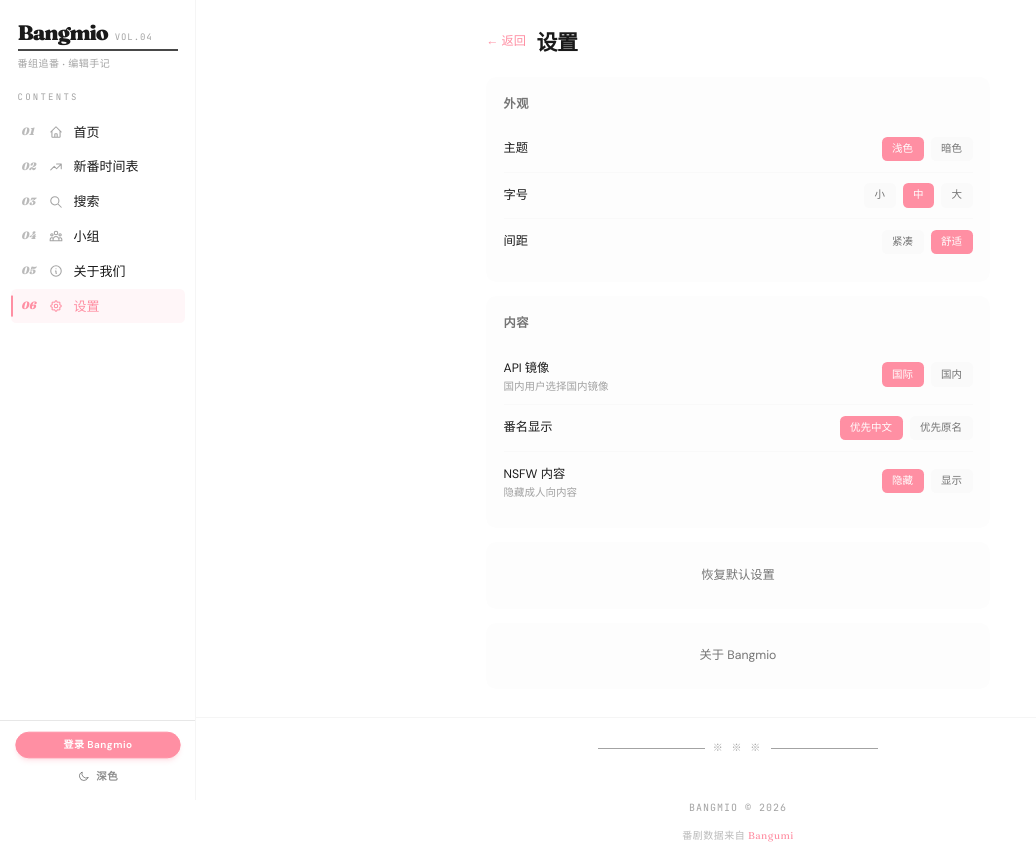
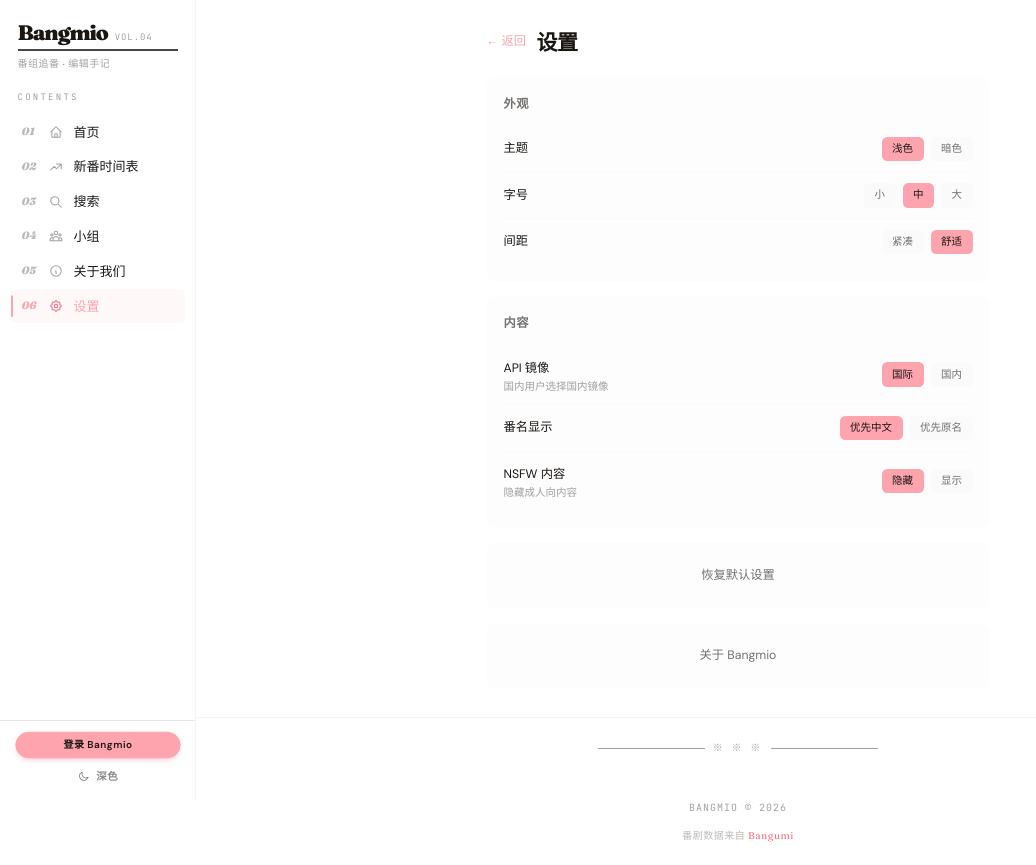
Before and after one commit to sparkmio/Bangmio, a Vue app in the folder client/: page /settings in a window 1280 px wide. Shown: the whole page, without its empty margins (0-1036 px from the left). Built offline with nearby package versions, Linux system fonts and the light colour scheme; no server answers.

Commit message:
fix(ui): use exact user pink #fda4af, dark text on primary for contrast

```diff
--- a/client/src/assets/main.css
+++ b/client/src/assets/main.css
@@ -18,9 +18,9 @@
   --ink: #1a1a1a;
   --ink-soft: #525252;
   --ink-muted: #a3a3a3;
-  --brand: #ff8fa3;
-  --brand-soft: #ffb3c1;
-  --brand-deep: #ff6b81;
+  --brand: #fda4af;
+  --brand-soft: #fecdd3;
+  --brand-deep: #fb7185;
 }
 
 .dark {
@@ -31,8 +31,8 @@
   --ink-soft: #d4d4d4;
   --ink-muted: #737373;
   --brand: #ffb3c1;
-  --brand-soft: #ffd1d9;
-  --brand-deep: #ff8fa3;
+  --brand-soft: #ffe4e8;
+  --brand-deep: #fda4af;
 }
 
 html, body {
@@ -128,7 +128,7 @@ h1, h2, h3, h4, h5, h6 {
   transition: box-shadow 0.4s cubic-bezier(0.22, 1, 0.36, 1), transform 0.4s cubic-bezier(0.22, 1, 0.36, 1);
 }
 .paper-shadow:hover {
-  box-shadow: 0 4px 8px rgba(255, 143, 163, 0.08), 0 12px 32px rgba(0, 0, 0, 0.08);
+  box-shadow: 0 4px 8px rgba(253, 164, 175, 0.08), 0 12px 32px rgba(0, 0, 0, 0.08);
 }
 .dark .paper-shadow {
   box-shadow: 0 1px 2px rgba(0, 0, 0, 0.3), 0 4px 12px rgba(0, 0, 0, 0.4);
--- a/client/src/views/Browse.vue
+++ b/client/src/views/Browse.vue
@@ -18,7 +18,7 @@
           :key="t.value"
           @click="filterType = t.value; page = 1; browse()"
           class="px-3 py-1.5 rounded-md text-sm font-medium whitespace-nowrap transition-all"
-          :class="filterType === t.value ? 'bg-primary text-white' : 'bg-base-200 text-base-content/60 hover:bg-base-300'"
+          :class="filterType === t.value ? 'bg-primary text-primary-content' : 'bg-base-200 text-base-content/60 hover:bg-base-300'"
         >
           {{ t.label }}
         </button>
--- a/client/src/views/Home.vue
+++ b/client/src/views/Home.vue
@@ -18,7 +18,7 @@
           :key="t.value"
           @click="switchType(t.value)"
           class="px-3 py-1.5 rounded-md text-xs font-medium whitespace-nowrap transition-all serif-cn tracking-wider"
-          :class="watchingType === t.value ? 'bg-primary text-white shadow-sm shadow-primary/20' : 'bg-base-200 text-base-content/40 hover:bg-base-300'"
+          :class="watchingType === t.value ? 'bg-primary text-primary-content shadow-sm shadow-primary/20' : 'bg-base-200 text-base-content/40 hover:bg-base-300'"
         >
           {{ t.label }}
         </button>
@@ -81,7 +81,7 @@
                   :key="ep"
                   @click="openEpisode(ep)"
                   class="w-8 h-7 rounded text-xs font-bold flex items-center justify-center transition-all hover:scale-110 cursor-pointer numeric"
-                  :class="ep <= (selectedWatching.ep_status || 0) ? 'bg-primary text-white' : 'bg-base-300 text-base-content/30 hover:bg-washi-300'"
+                  :class="ep <= (selectedWatching.ep_status || 0) ? 'bg-primary text-primary-content' : 'bg-base-300 text-base-content/30 hover:bg-washi-300'"
                 >
                   {{ String(ep).padStart(2, '0') }}
                 </button>
@@ -135,7 +135,7 @@
             :key="s.value"
             @click="updateWatchingStatus(s.value)"
             class="px-3 py-1.5 rounded-md text-xs font-medium transition-all serif-cn"
-            :class="selectedWatching?.type === s.value ? 'bg-primary text-white shadow-sm shadow-primary/20' : 'bg-base-200 text-base-content/40 hover:bg-base-300'"
+            :class="selectedWatching?.type === s.value ? 'bg-primary text-primary-content shadow-sm shadow-primary/20' : 'bg-base-200 text-base-content/40 hover:bg-base-300'"
           >
             {{ s.label }}
           </button>
--- a/client/src/views/Settings.vue
+++ b/client/src/views/Settings.vue
@@ -11,25 +11,25 @@
       <div class="flex items-center justify-between py-3 border-b border-base-300/50">
         <span class="text-sm text-base-content">主题</span>
         <div class="flex gap-2">
-          <button @click="theme.setTheme('light')" class="px-3 py-1.5 rounded-md text-xs font-medium transition-all" :class="theme.theme === 'light' ? 'bg-primary text-white' : 'bg-base-200 text-base-content/60'">浅色</button>
-          <button @click="theme.setTheme('dark')" class="px-3 py-1.5 rounded-md text-xs font-medium transition-all" :class="theme.theme === 'dark' ? 'bg-primary text-white' : 'bg-base-200 text-base-content/60'">暗色</button>
+          <button @click="theme.setTheme('light')" class="px-3 py-1.5 rounded-md text-xs font-medium transition-all" :class="theme.theme === 'light' ? 'bg-primary text-primary-content' : 'bg-base-200 text-base-content/60'">浅色</button>
+          <button @click="theme.setTheme('dark')" class="px-3 py-1.5 rounded-md text-xs font-medium transition-all" :class="theme.theme === 'dark' ? 'bg-primary text-primary-content' : 'bg-base-200 text-base-content/60'">暗色</button>
         </div>
       </div>
 
       <div class="flex items-center justify-between py-3 border-b border-base-300/50">
         <span class="text-sm text-base-content">字号</span>
         <div class="flex gap-2">
-          <button @click="theme.setFontSize(12)" class="px-3 py-1.5 rounded-md text-xs font-medium transition-all" :class="theme.fontSize === 12 ? 'bg-primary text-white' : 'bg-base-200 text-base-content/60'">小</button>
-          <button @click="theme.setFontSize(14)" class="px-3 py-1.5 rounded-md text-xs font-medium transition-all" :class="theme.fontSize === 14 ? 'bg-primary text-white' : 'bg-base-200 text-base-content/60'">中</button>
-          <button @click="theme.setFontSize(16)" class="px-3 py-1.5 rounded-md text-xs font-medium transition-all" :class="theme.fontSize === 16 ? 'bg-primary text-white' : 'bg-base-200 text-base-content/60'">大</button>
+          <button @click="theme.setFontSize(12)" class="px-3 py-1.5 rounded-md text-xs font-medium transition-all" :class="theme.fontSize === 12 ? 'bg-primary text-primary-content' : 'bg-base-200 text-base-content/60'">小</button>
+          <button @click="theme.setFontSize(14)" class="px-3 py-1.5 rounded-md text-xs font-medium transition-all" :class="theme.fontSize === 14 ? 'bg-primary text-primary-content' : 'bg-base-200 text-base-content/60'">中</button>
+          <button @click="theme.setFontSize(16)" class="px-3 py-1.5 rounded-md text-xs font-medium transition-all" :class="theme.fontSize === 16 ? 'bg-primary text-primary-content' : 'bg-base-200 text-base-content/60'">大</button>
         </div>
       </div>
 
       <div class="flex items-center justify-between py-3">
         <span class="text-sm text-base-content">间距</span>
         <div class="flex gap-2">
-          <button @click="theme.setDensity('compact')" class="px-3 py-1.5 rounded-md text-xs font-medium transition-all" :class="theme.density === 'compact' ? 'bg-primary text-white' : 'bg-base-200 text-base-content/60'">紧凑</button>
-          <button @click="theme.setDensity('comfortable')" class="px-3 py-1.5 rounded-md text-xs font-medium transition-all" :class="theme.density === 'comfortable' ? 'bg-primary text-white' : 'bg-base-200 text-base-content/60'">舒适</button>
+          <button @click="theme.setDensity('compact')" class="px-3 py-1.5 rounded-md text-xs font-medium transition-all" :class="theme.density === 'compact' ? 'bg-primary text-primary-content' : 'bg-base-200 text-base-content/60'">紧凑</button>
+          <button @click="theme.setDensity('comfortable')" class="px-3 py-1.5 rounded-md text-xs font-medium transition-all" :class="theme.density === 'comfortable' ? 'bg-primary text-primary-content' : 'bg-base-200 text-base-content/60'">舒适</button>
         </div>
       </div>
     </div>
@@ -43,16 +43,16 @@
           <p class="text-xs text-base-content/40 mt-0.5">国内用户选择国内镜像</p>
         </div>
         <div class="flex gap-2">
-          <button @click="setMirror('intl')" class="px-3 py-1.5 rounded-md text-xs font-medium transition-all" :class="mirror === 'intl' ? 'bg-primary text-white' : 'bg-base-200 text-base-content/60'">国际</button>
-          <button @click="setMirror('cn')" class="px-3 py-1.5 rounded-md text-xs font-medium transition-all" :class="mirror === 'cn' ? 'bg-primary text-white' : 'bg-base-200 text-base-content/60'">国内</button>
+          <button @click="setMirror('intl')" class="px-3 py-1.5 rounded-md text-xs font-medium transition-all" :class="mirror === 'intl' ? 'bg-primary text-primary-content' : 'bg-base-200 text-base-content/60'">国际</button>
+          <button @click="setMirror('cn')" class="px-3 py-1.5 rounded-md text-xs font-medium transition-all" :class="mirror === 'cn' ? 'bg-primary text-primary-content' : 'bg-base-200 text-base-content/60'">国内</button>
         </div>
       </div>
 
       <div class="flex items-center justify-between py-3 border-b border-base-300/50">
         <span class="text-sm text-base-content">番名显示</span>
         <div class="flex gap-2">
-          <button @click="theme.setNameLang('cn')" class="px-3 py-1.5 rounded-md text-xs font-medium transition-all" :class="theme.nameLang === 'cn' ? 'bg-primary text-white' : 'bg-base-200 text-base-content/60'">优先中文</button>
-          <button @click="theme.setNameLang('original')" class="px-3 py-1.5 rounded-md text-xs font-medium transition-all" :class="theme.nameLang === 'original' ? 'bg-primary text-white' : 'bg-base-200 text-base-content/60'">优先原名</button>
+          <button @click="theme.setNameLang('cn')" class="px-3 py-1.5 rounded-md text-xs font-medium transition-all" :class="theme.nameLang === 'cn' ? 'bg-primary text-primary-content' : 'bg-base-200 text-base-content/60'">优先中文</button>
+          <button @click="theme.setNameLang('original')" class="px-3 py-1.5 rounded-md text-xs font-medium transition-all" :class="theme.nameLang === 'original' ? 'bg-primary text-primary-content' : 'bg-base-200 text-base-content/60'">优先原名</button>
         </div>
       </div>
 
@@ -62,8 +62,8 @@
           <p class="text-xs text-base-content/40 mt-0.5">隐藏成人向内容</p>
         </div>
         <div class="flex gap-2">
-          <button @click="theme.setNsfw('hide')" class="px-3 py-1.5 rounded-md text-xs font-medium transition-all" :class="theme.nsfw === 'hide' ? 'bg-primary text-white' : 'bg-base-200 text-base-content/60'">隐藏</button>
-          <button @click="theme.setNsfw('show')" class="px-3 py-1.5 rounded-md text-xs font-medium transition-all" :class="theme.nsfw === 'show' ? 'bg-primary text-white' : 'bg-base-200 text-base-content/60'">显示</button>
+          <button @click="theme.setNsfw('hide')" class="px-3 py-1.5 rounded-md text-xs font-medium transition-all" :class="theme.nsfw === 'hide' ? 'bg-primary text-primary-content' : 'bg-base-200 text-base-content/60'">隐藏</button>
+          <button @click="theme.setNsfw('show')" class="px-3 py-1.5 rounded-md text-xs font-medium transition-all" :class="theme.nsfw === 'show' ? 'bg-primary text-primary-content' : 'bg-base-200 text-base-content/60'">显示</button>
         </div>
       </div>
     </div>
--- a/client/src/views/Watching.vue
+++ b/client/src/views/Watching.vue
@@ -12,7 +12,7 @@
         :key="t.value"
         @click="switchType(t.value)"
         class="px-3 py-1.5 rounded-md text-sm font-medium whitespace-nowrap transition-all"
-        :class="activeType === t.value ? 'bg-primary text-white' : 'bg-base-200 text-base-content/60 hover:bg-base-300'"
+        :class="activeType === t.value ? 'bg-primary text-primary-content' : 'bg-base-200 text-base-content/60 hover:bg-base-300'"
       >
         {{ t.label }}
       </button>
@@ -86,7 +86,7 @@
                   :key="ep"
                   @click="openEpisode(ep)"
                   class="w-8 h-7 rounded text-xs font-bold flex items-center justify-center transition-all hover:scale-110 cursor-pointer"
-                  :class="ep <= (selected.ep_status || 0) ? 'bg-primary text-white' : 'bg-base-300 text-base-content/40 hover:bg-base-300/80'"
+                  :class="ep <= (selected.ep_status || 0) ? 'bg-primary text-primary-content' : 'bg-base-300 text-base-content/40 hover:bg-base-300/80'"
                 >
                   {{ String(ep).padStart(2, '0') }}
                 </button>
@@ -125,7 +125,7 @@
             :key="s.value"
             @click="updateEpStatus(s.value)"
             class="px-3 py-1.5 rounded-md text-sm font-medium transition-all"
-            :class="selected?.type === s.value ? 'bg-primary text-white' : 'bg-base-200 text-base-content/60 hover:bg-base-300'"
+            :class="selected?.type === s.value ? 'bg-primary text-primary-content' : 'bg-base-200 text-base-content/60 hover:bg-base-300'"
           >
             {{ s.label }}
           </button>
--- a/client/tailwind.config.js
+++ b/client/tailwind.config.js
@@ -15,13 +15,13 @@ export default {
       },
       colors: {
         brand: {
-          50: '#fff5f7',
-          100: '#ffe8ec',
-          200: '#ffd1d9',
-          300: '#ffb3c1',
-          400: '#ff8fa3',
-          500: '#ff6b81',
-          600: '#e54d65',
+          50: '#fff1f3',
+          100: '#ffe4e8',
+          200: '#fecdd3',
+          300: '#fda4af',
+          400: '#fb7185',
+          500: '#f43f5e',
+          600: '#e11d48',
           700: '#be123c',
         },
       },
@@ -32,25 +32,25 @@ export default {
     themes: [
       {
         light: {
-          "primary": "#ff8fa3",
-          "primary-content": "#ffffff",
-          "secondary": "#ff6b81",
+          "primary": "#fda4af",
+          "primary-content": "#1a1612",
+          "secondary": "#fb7185",
           "secondary-content": "#ffffff",
-          "accent": "#ffb3c1",
-          "accent-content": "#1a1a1a",
-          "neutral": "#1a1a1a",
+          "accent": "#fecdd3",
+          "accent-content": "#1a1612",
+          "neutral": "#1a1612",
           "neutral-content": "#ffffff",
           "base-100": "#ffffff",
           "base-200": "#fafafa",
           "base-300": "#f5f5f5",
-          "base-content": "#1a1a1a",
+          "base-content": "#1a1612",
           "info": "#60a5fa",
           "info-content": "#ffffff",
           "success": "#34d399",
-          "success-content": "#1a1a1a",
+          "success-content": "#1a1612",
           "warning": "#fbbf24",
-          "warning-content": "#1a1a1a",
-          "error": "#ff6b81",
+          "warning-content": "#1a1612",
+          "error": "#f43f5e",
           "error-content": "#ffffff",
         },
       },
@@ -58,9 +58,9 @@ export default {
         dark: {
           "primary": "#ffb3c1",
           "primary-content": "#0a0a0a",
-          "secondary": "#ff8fa3",
+          "secondary": "#fda4af",
           "secondary-content": "#0a0a0a",
-          "accent": "#ffd1d9",
+          "accent": "#ffe4e8",
           "accent-content": "#0a0a0a",
           "neutral": "#f5f5f5",
           "neutral-content": "#0a0a0a",
@@ -74,7 +74,7 @@ export default {
           "success-content": "#0a0a0a",
           "warning": "#fbbf24",
           "warning-content": "#0a0a0a",
-          "error": "#ff8fa3",
+          "error": "#fda4af",
           "error-content": "#0a0a0a",
         },
       },
```
